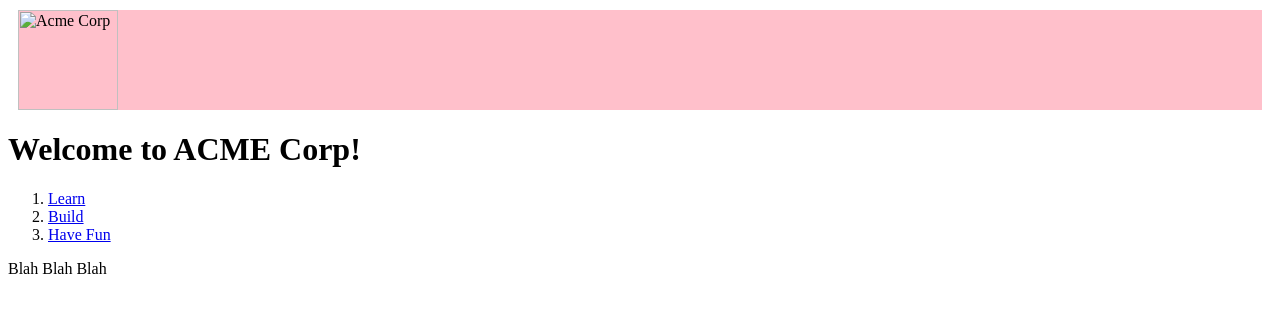
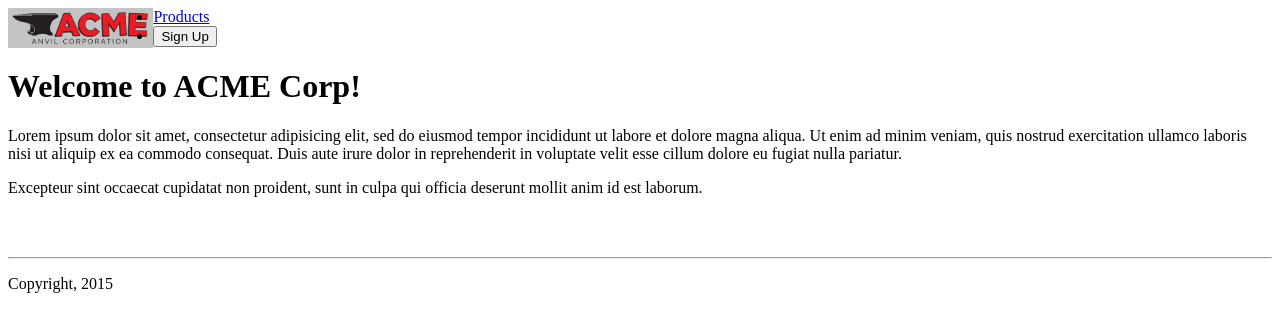
Before and after one commit to stevegutterman/fewd, a plain HTML site: page Acme.html in a window 1280 px wide. Drawn offline with Linux system fonts and the light colour scheme.

Commit message:
Updating HTML

```diff
--- a/Acme.html
+++ b/Acme.html
@@ -1,27 +1,26 @@
+<head></head>
+<body>
+
    <header>
-  <img src="images/Acme-images/acme-corp.jpg" alt="Acme Corp" width="100" height="100" />
-  <h1>
-  </h1>
+   <img src="/images/acme-corp.jpg" alt="acme corp logo" height="40" style="float:left"></img>
+   <ul>
+     <li><a href="#">Products</a></li>
+     <li><a href="#"><button>Sign Up</button></a></li>
+   </ul>
   </header>
+
    <main>
-  <h1>
-    Welcome to ACME Corp!
-  </h1>
-  <ol>
-    <li><a href="https://en.wikipedia.org/wiki/Learning">Learn</a></li>
-    <li><a href="https://en.wikipedia.org/wiki/Build">Build</a></li>
-    <li><a href="https://en.wikipedia.org/wiki/Fun">Have Fun</a></li>
-  </ol>
+     <h1> Welcome to ACME Corp!</h1>
+     <p> Lorem ipsum dolor sit amet, consectetur adipisicing elit, sed do eiusmod tempor incididunt ut labore et dolore magna aliqua. Ut enim ad minim veniam, quis nostrud exercitation ullamco laboris nisi ut aliquip ex ea commodo consequat. Duis aute irure dolor in reprehenderit in voluptate velit esse cillum dolore eu fugiat nulla pariatur.</p>
+     <p> Excepteur sint occaecat cupidatat non proident, sunt in culpa qui officia deserunt mollit anim id est laborum.</p>
    </main>
+
+<br><br>
+
+ <hr></hr>
+
    <footer>
-  <p>
-    Blah Blah Blah
-  </p>
+     <p>Copyright, 2015</p>
    </footer>
 
-<style>
-  header {
-    background-color:pink;
-    margin:10px
-  }
-</style>
+ </body>
```
Lines whose indentation alone changed are shown as unchanged.
